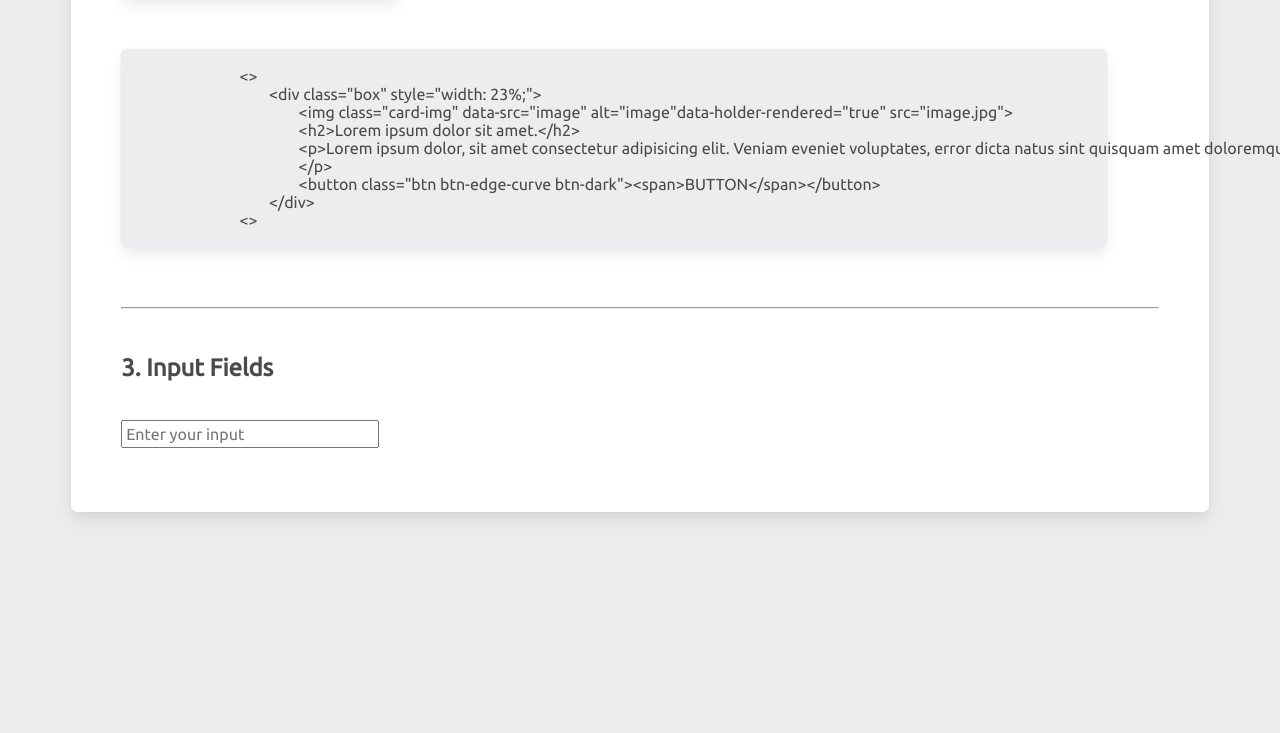
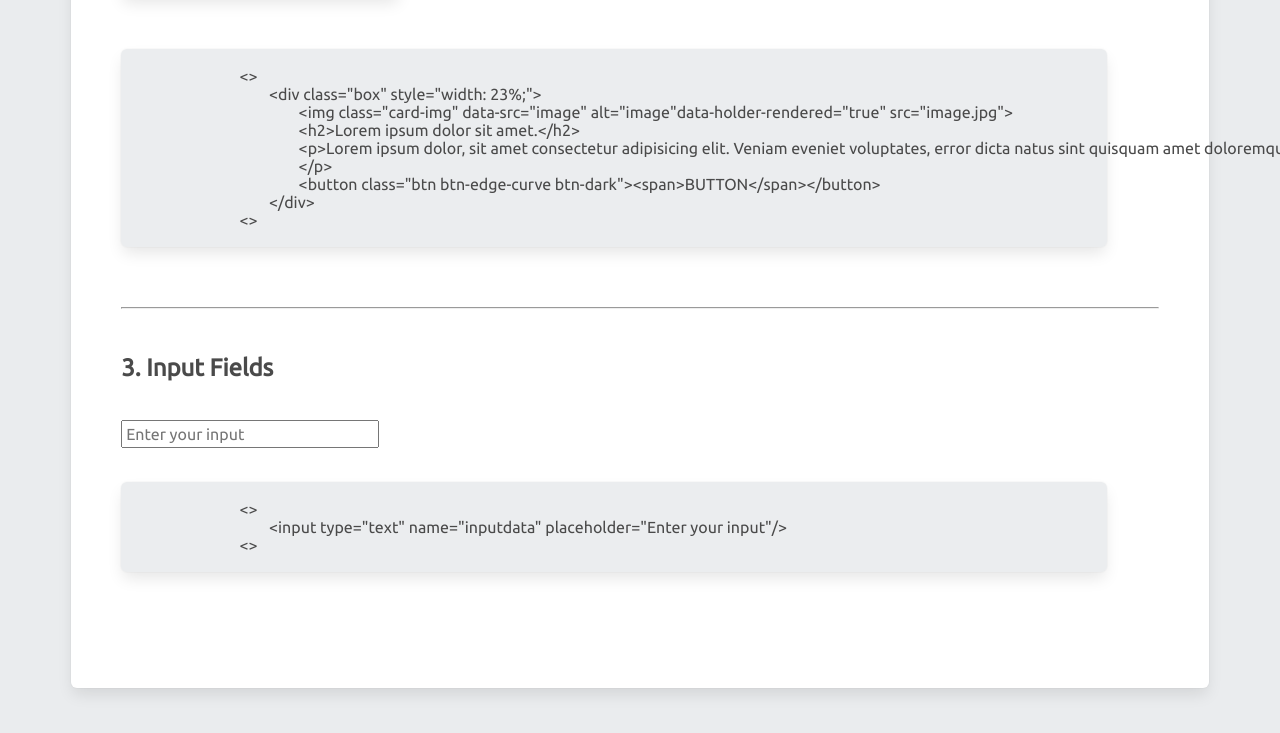
Before and after one commit to ThamiduAnjana/Web-Site-Style-CSS, a plain HTML site: page index.html in a window 1280 px wide. Shown: the part 3681-4414 px from the top of the page. Before the commit the page ends 4256 px from the top, so only its background shows below. Drawn offline with Linux system fonts and the light colour scheme.

Commit message:
Modify Input Fields

```diff
--- a/index.html
+++ b/index.html
@@ -219,6 +219,18 @@
 
 		<input type="text" name="inputdata" placeholder="Enter your input"/>
 
+		<br><br>
+
+		<div class="box" style="width: 95%;background-color: #EBEDEF;padding: 0;">
+			<xmp>
+				<>
+					<input type="text" name="inputdata" placeholder="Enter your input"/>
+				<>
+			</xmp>
+		</div>
+
+		<br><br>
+
 	</div>
 </body>
 </html>
```
